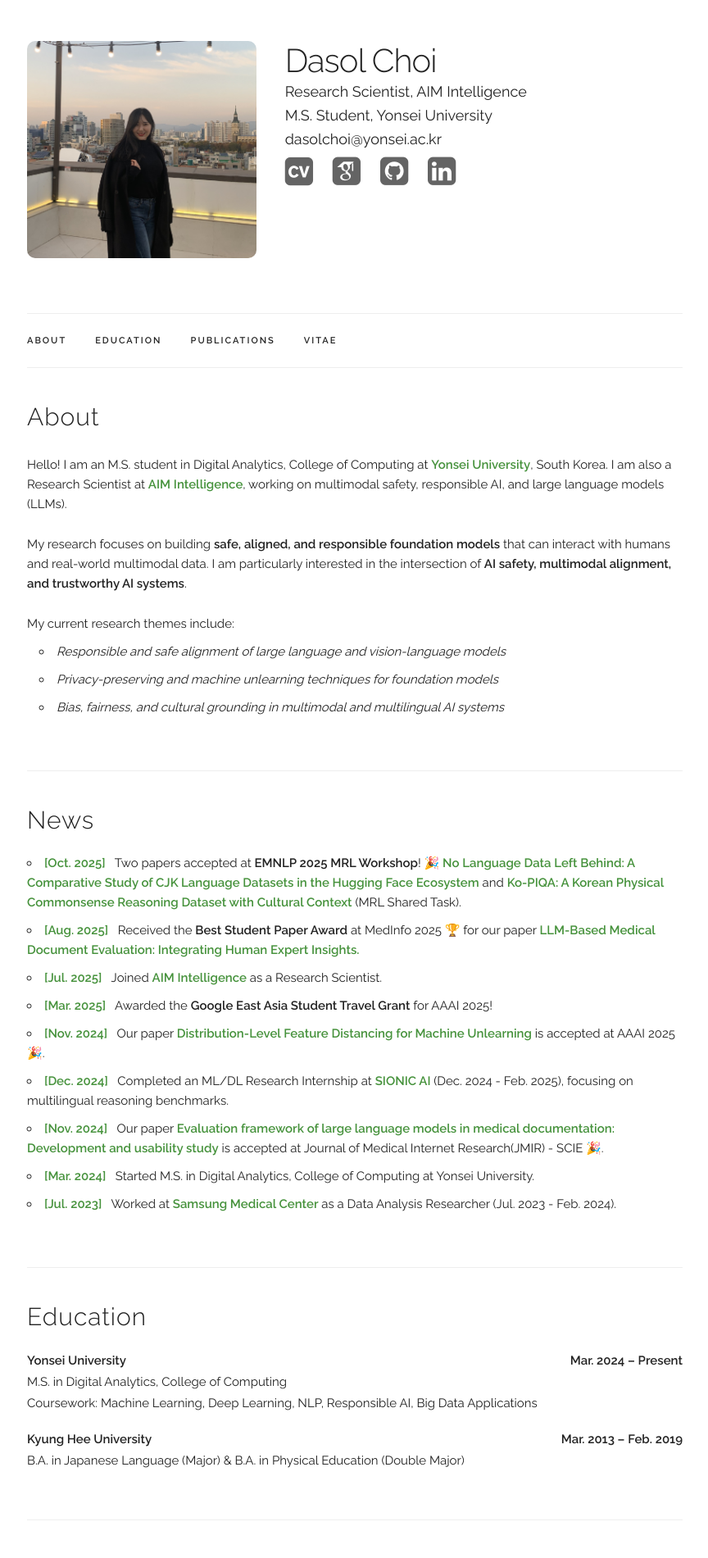
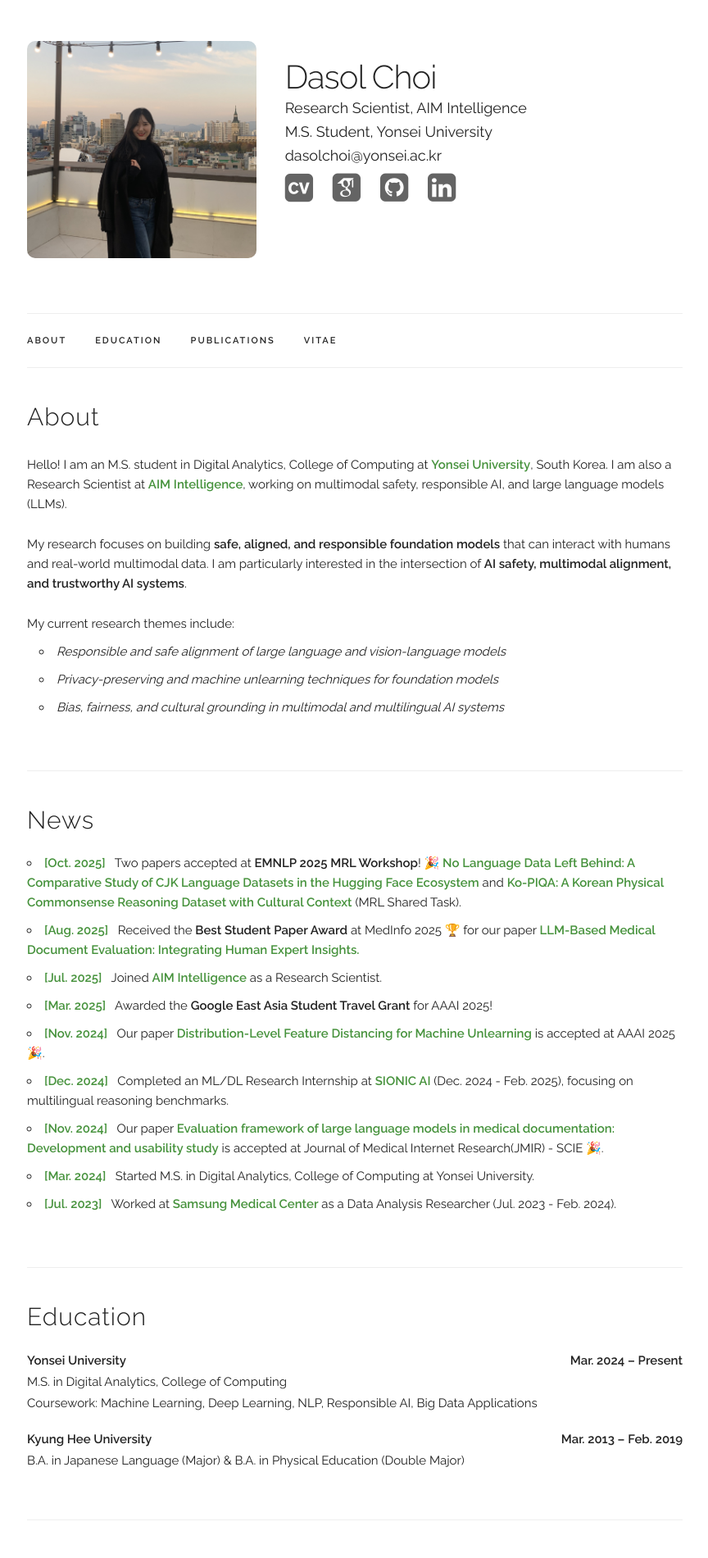
Before and after one commit to Dasol-Choi/dasol-choi.github.io, a Jekyll site: the page built from index.html, in a window 1280 px wide. Shown: the top 1901 px of the page at 82% size, without its empty margins (207-1071 px from the left). Built offline with Jekyll 4.4.1, drawn with Linux system fonts in a browser that asks for light colours; some web fonts are replaced.

Commit message:
edit header

```diff
--- a/_layouts/default.html
+++ b/_layouts/default.html
@@ -66,7 +66,7 @@
         <div class="four columns">
           <div><img class="u-max-full-width" style="border-radius: 1rem; max-width: 280px;" src='{{ site.baseurl }}{{ site.data.main_info.profile_pic }}'></div>
         </div>
-        <div class="seven columns offset-by-one main-description">
+        <div class="seven columns offset-by-one main-description" style="padding-top: 2rem;">
             <h1 style="font-size: 4rem;">{{ site.data.main_info.name }}</h1>
             <p style="font-size: 1.8rem;">{{ site.data.main_info.title }}</p>
             <p style="font-size: 1.8rem;">{{ site.data.main_info.subtitle }}</p>
```
